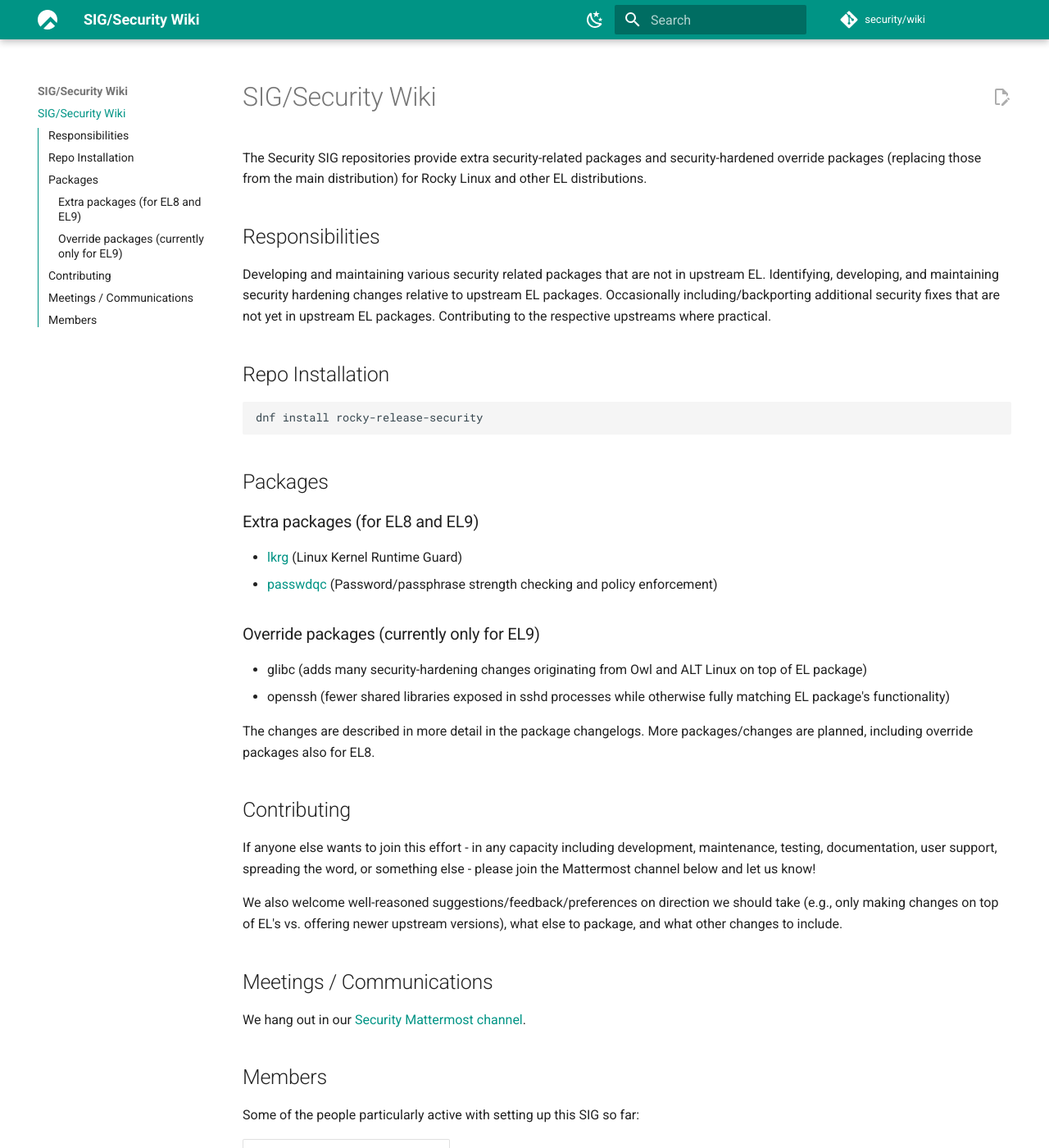
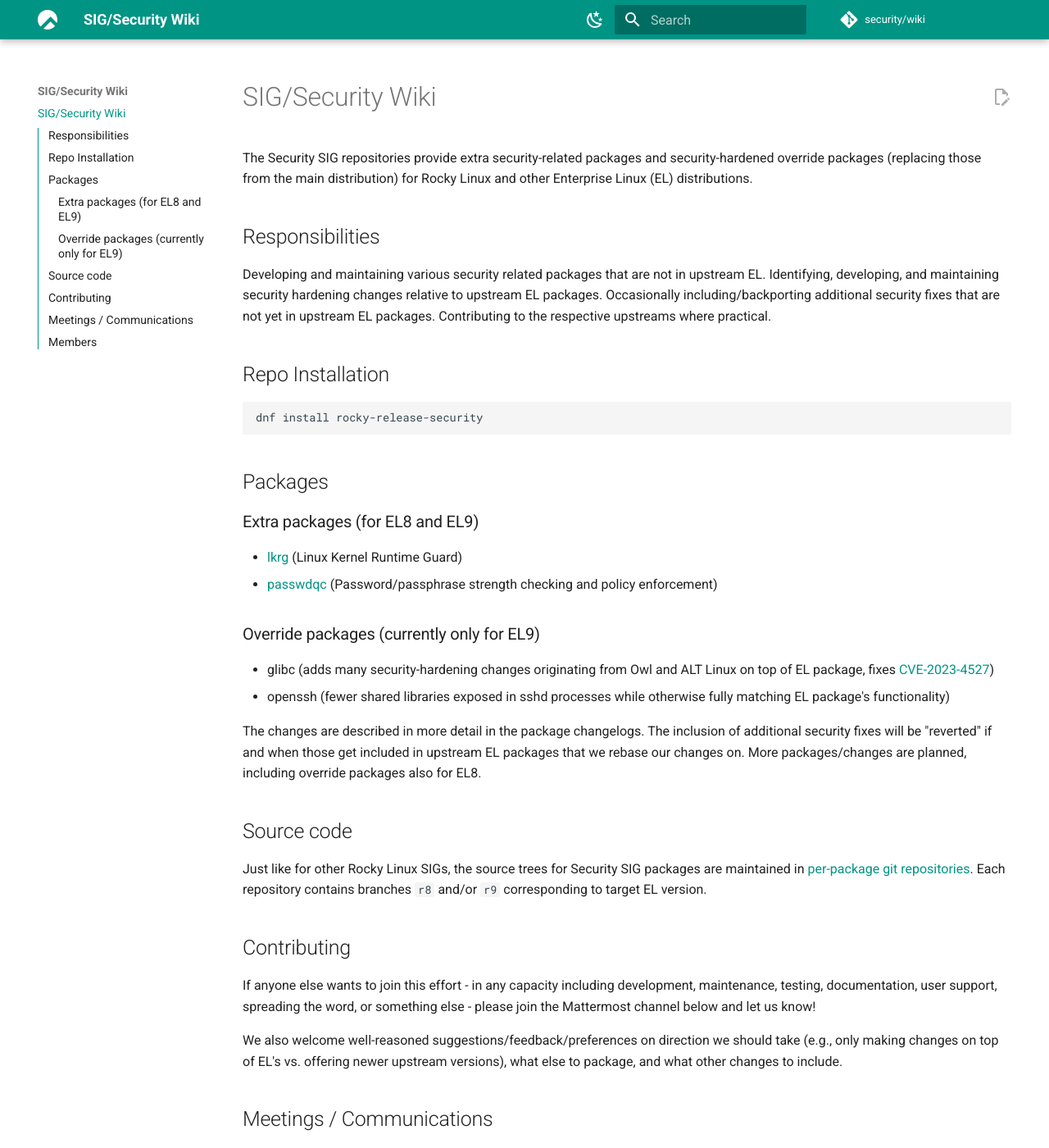
Before and after one commit to flawedworld/rockylinux-security-wiki, an MkDocs documentation site: the page built from docs/index.md, in a window 1280 px wide and 1400 px high. Shown: the whole window at 82% size. Built offline with MkDocs 1.6.1 and Material for MkDocs 9.7.7, drawn with Linux system fonts in a browser that asks for light colours.

Commit message:
Add "Source code", add glibc CVE-2023-4527 reference

```diff
--- a/docs/index.md
+++ b/docs/index.md
@@ -1,6 +1,6 @@
 # SIG/Security Wiki
 
-The Security SIG repositories provide extra security-related packages and security-hardened override packages (replacing those from the main distribution) for Rocky Linux and other EL distributions.
+The Security SIG repositories provide extra security-related packages and security-hardened override packages (replacing those from the main distribution) for Rocky Linux and other Enterprise Linux (EL) distributions.
 
 ## Responsibilities
 
@@ -21,11 +21,16 @@ dnf install rocky-release-security
 
 ### Override packages (currently only for EL9)
 
-- glibc (adds many security-hardening changes originating from Owl and ALT Linux on top of EL package)
+- glibc (adds many security-hardening changes originating from Owl and ALT Linux on top of EL package, fixes [CVE-2023-4527](https://www.openwall.com/lists/oss-security/2023/09/25/1))
 - openssh (fewer shared libraries exposed in sshd processes while otherwise fully matching EL package's functionality)
 
 The changes are described in more detail in the package changelogs.
+The inclusion of additional security fixes will be "reverted" if and when those get included in upstream EL packages that we rebase our changes on.
 More packages/changes are planned, including override packages also for EL8.
+
+## Source code
+
+Just like for other Rocky Linux SIGs, the source trees for Security SIG packages are maintained in [per-package git repositories](https://git.rockylinux.org/sig/security/src). Each repository contains branches `r8` and/or `r9` corresponding to target EL version.
 
 ## Contributing
 
```
